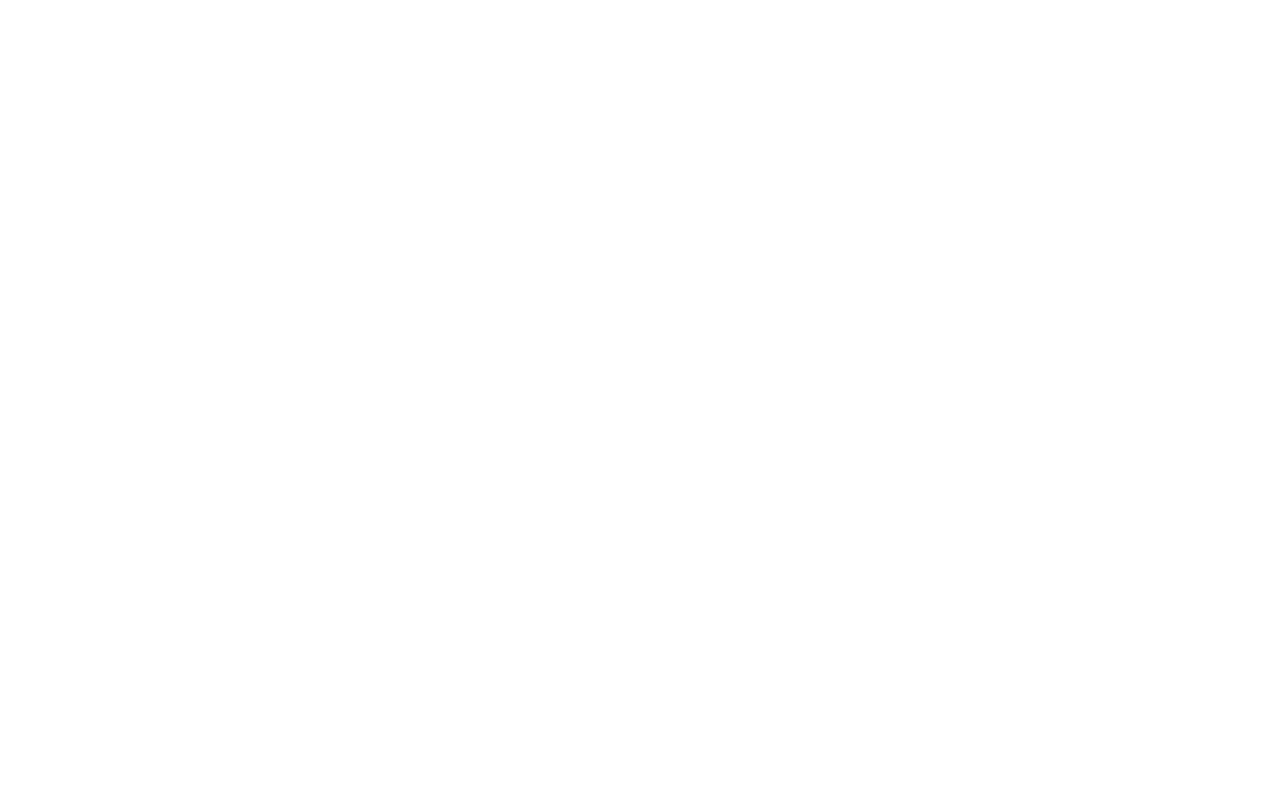
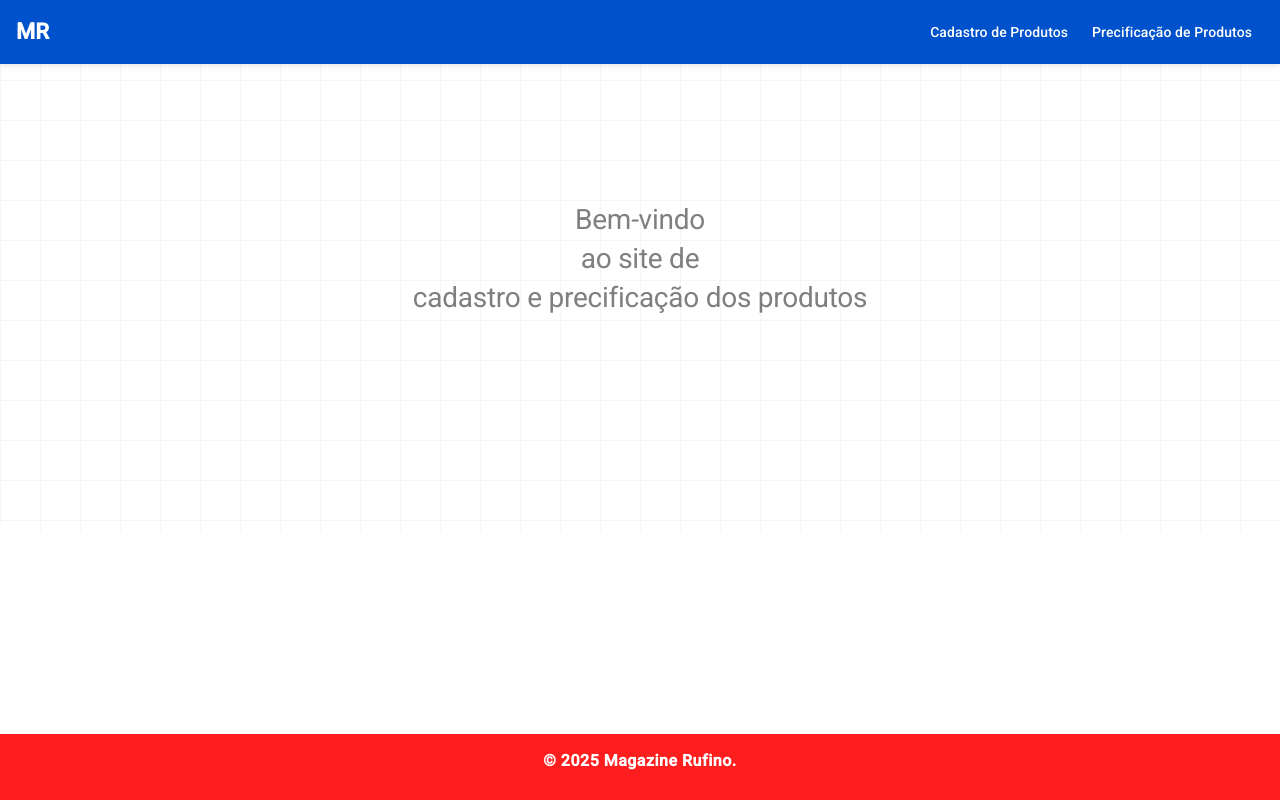
Before and after one commit to AndrezaAmorim/projeto-pi-precificacao, an Angular app: page /#/home in a window 1280 px wide. Before the commit this address led to /#/. Built offline with nearby package versions, Linux system fonts and the light colour scheme.

Commit message:
Mudanca configuracoes

```diff
--- a/src/app/app.config.ts
+++ b/src/app/app.config.ts
@@ -3,11 +3,13 @@ import { provideRouter, withHashLocation } from '@angular/router';
 
 import { routes } from './app.routes';
 import { provideAnimationsAsync } from '@angular/platform-browser/animations/async';
+import { provideHttpClient } from '@angular/common/http';
 
 export const appConfig: ApplicationConfig = {
   providers: [
     provideZoneChangeDetection({ eventCoalescing: true }),
     provideRouter(routes, withHashLocation()),
-    provideAnimationsAsync()
+    provideHttpClient(),
+    provideAnimationsAsync(), provideAnimationsAsync(), provideAnimationsAsync()
   ]
 };
--- a/src/app/app.routes.ts
+++ b/src/app/app.routes.ts
@@ -1,6 +1,10 @@
 import { Routes } from '@angular/router';
 import { HomeComponent } from './pages/home/home.component';
+import { CadastroComponent } from './pages/cadastro/cadastro.component';
 
 export const routes: Routes = [
-    { path: '', component: HomeComponent },
+  { path: '', redirectTo: 'home', pathMatch: 'full' },
+  { path: 'home', component: HomeComponent },
+  { path: 'cadastro', component: CadastroComponent },
+  { path: '**', redirectTo: 'home' },
 ];
--- a/src/styles.scss
+++ b/src/styles.scss
@@ -1,5 +1,3 @@
-/* You can add global styles to this file, and also import other style files */
-
 html, body { height: 100%; }
 body { margin: 0; font-family: Roboto, "Helvetica Neue", sans-serif; }
 
@@ -8,3 +6,52 @@ body { margin: 0; font-family: Roboto, "Helvetica Neue", sans-serif; }
     font-size: 1.5rem;
   }
 }
+
+.titulo-logo {
+  position: absolute;
+  left: 1rem;
+  color: white;
+  font-weight: bold;
+  font-size: 1.1rem;
+}
+
+.footer {
+  background-color: #ff1e1e;
+  color: white;
+  text-align: center;
+  padding: 15px 0;
+  position: fixed;
+  width: 100%;
+  bottom: 0;
+}
+
+mat-toolbar {
+  position: fixed;
+  top: 0;
+  left: 0;
+  width: 100%;
+  z-index: 1000;
+  display: flex;
+  justify-content: center;
+  align-items: center;
+  height: 64px;
+  box-shadow: 0 2px 6px rgba(0, 0, 0, 0.1) !important;
+  background-color: #0052cc !important;
+}
+
+mat-toolbar button {
+  color: white !important;
+  transition: background-color 0.3s, color 0.3s !important;
+}
+
+mat-toolbar button:hover {
+  background-color: white !important;
+  color: #0052cc !important;
+}
+
+.spacer {
+  flex: 1 1 auto;
+}
+
+html, body { height: 100%; }
+body { margin: 0; font-family: Roboto, "Helvetica Neue", sans-serif; }
```
Also changed, not shown: src/app/shared/shared-module.ts (added, +31 -0 lines).
